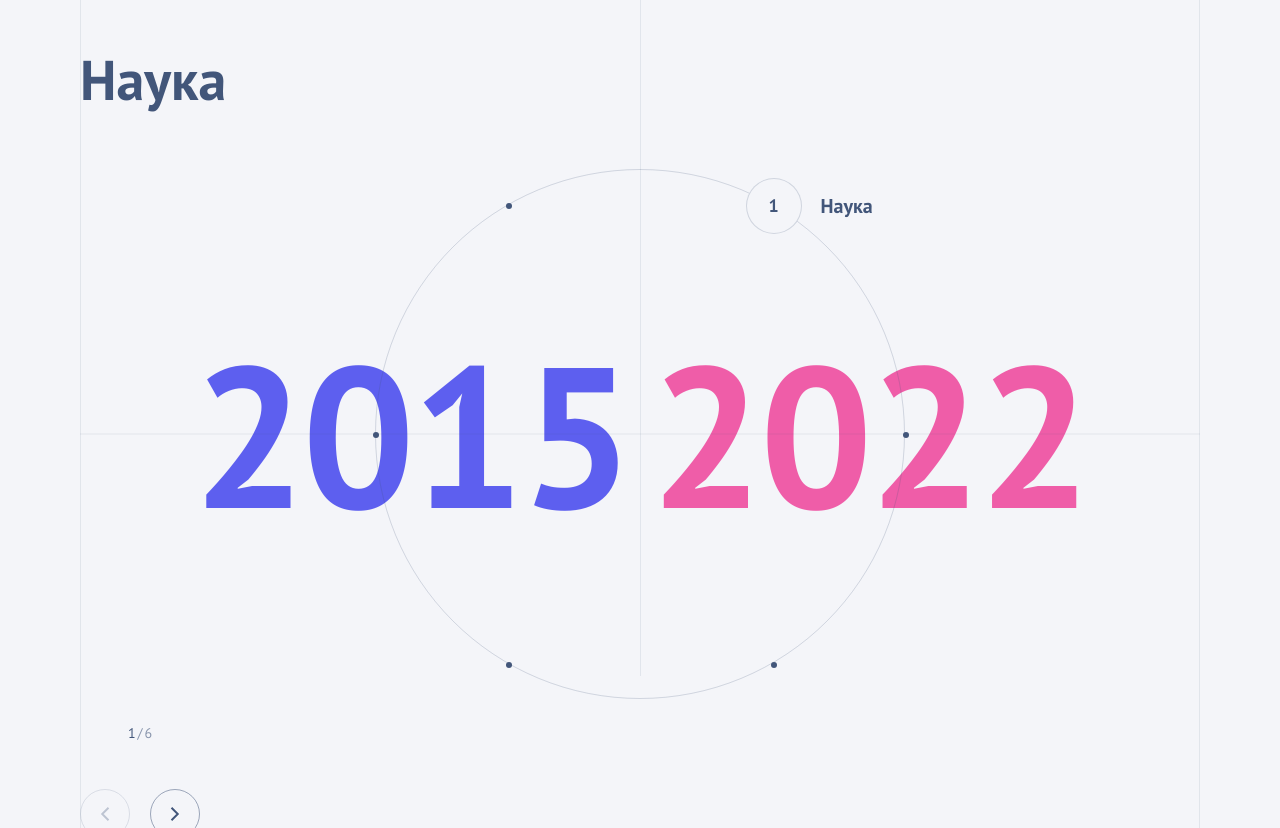
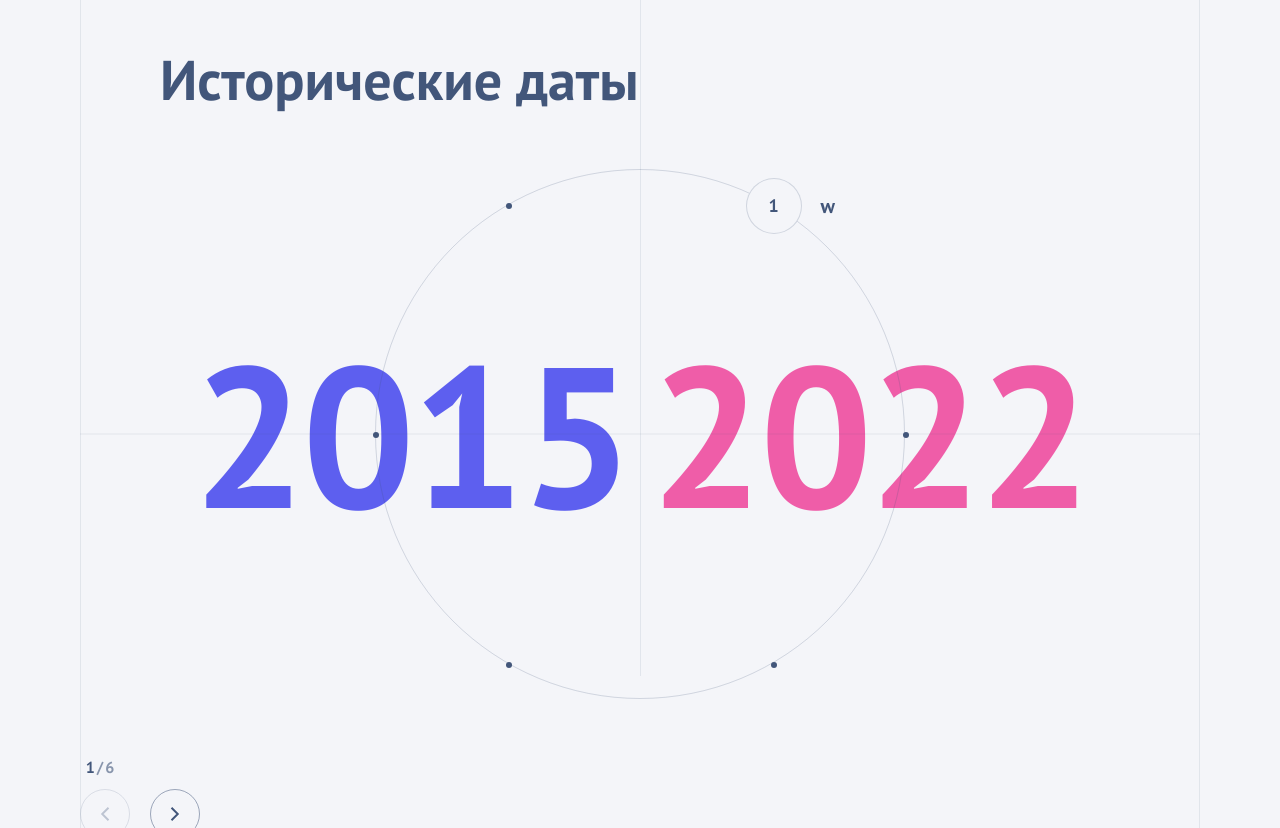
Before and after one commit to kenzWeb/only-slider, a React (Vite) app: page / in a window 1280 px wide. Shown: the part 124-952 px from the top of the page. Built offline with nearby package versions, Linux system fonts and the light colour scheme.

Commit message:
fix: исправил некоторые стили навигации

```diff
--- a/src/entities/timeline/mockData.ts
+++ b/src/entities/timeline/mockData.ts
@@ -3,7 +3,7 @@ import {TimelineData} from '../../shared/types/timeline'
 export const mockTimelineData: TimelineData[] = [
 	{
 		id: 1,
-		title: 'Наука',
+		title: 'w',
 		startYear: 2015,
 		endYear: 2022,
 		events: [
--- a/src/shared/ui/CircleNavigation/CircleNavigationControls/CircleNavigationControls.scss
+++ b/src/shared/ui/CircleNavigation/CircleNavigationControls/CircleNavigationControls.scss
@@ -1,8 +1,8 @@
 .circle-navigation-controls {
 	display: flex;
 	flex-direction: column;
-	align-items: center;
-	gap: 40px;
+	align-items: start;
+	gap: 5px;
 
 	@media (max-width: 768px) {
 		gap: 30px;
@@ -141,7 +141,7 @@
 			}
 
 			&--next {
-				transform: scaleX(-1); // Отражаем по горизонтали для кнопки "вперед"
+				transform: scaleX(-1);
 			}
 		}
 
@@ -160,10 +160,10 @@
 
 	&__counter {
 		display: flex;
-		align-items: center;
+		align-items: start;
 		font-family: 'PT Sans', sans-serif;
-		font-size: 14px;
-		font-weight: 400;
+		font-size: 16px;
+		font-weight: 700;
 		color: #42567a;
 		min-width: 40px;
 		justify-content: center;
@@ -182,7 +182,7 @@
 	}
 
 	&__current {
-		font-weight: 400;
+		font-weight: 700;
 		transition: transform 0.2s ease;
 		display: inline-block;
 
--- a/src/widgets/timeline-widget/TimelineWidget.scss
+++ b/src/widgets/timeline-widget/TimelineWidget.scss
@@ -8,6 +8,7 @@
 
 	&__header {
 		margin-bottom: 56px;
+		margin-left: 80px;
 
 		@media (max-width: 768px) {
 			margin-bottom: 40px;
--- a/src/widgets/timeline-widget/TimelineWidget.tsx
+++ b/src/widgets/timeline-widget/TimelineWidget.tsx
@@ -38,7 +38,7 @@ export const TimelineWidget: React.FC<TimelineWidgetProps> = ({
 		<div className={`timeline-widget ${className || ''}`}>
 			<div className='timeline-widget__container'>
 				<div className='timeline-widget__header'>
-					<h1 className='timeline-widget__main-title'>{activeData.title}</h1>
+					<h1 className='timeline-widget__main-title'>Исторические даты</h1>
 				</div>
 
 				<div className='timeline-widget__content'>
```
